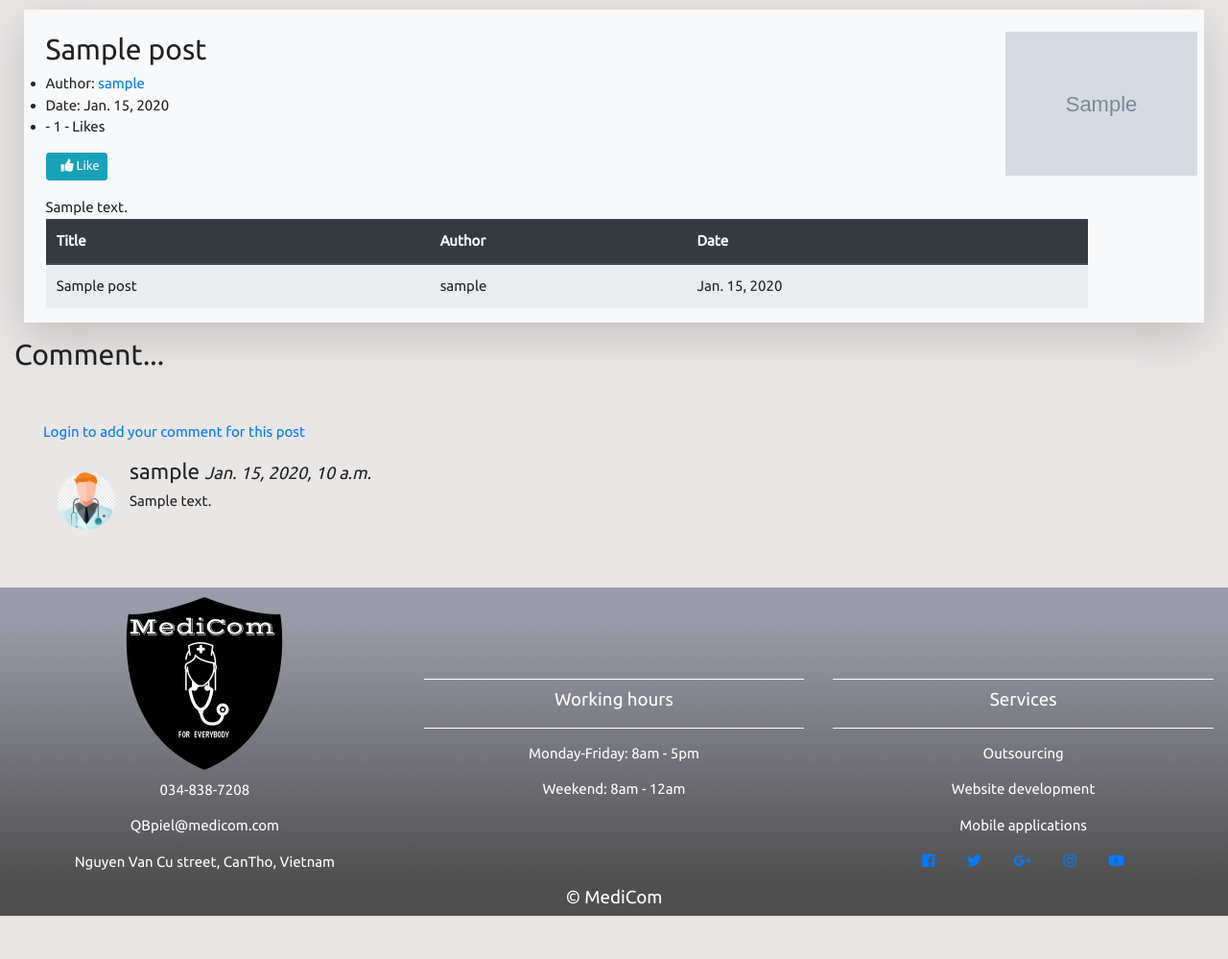
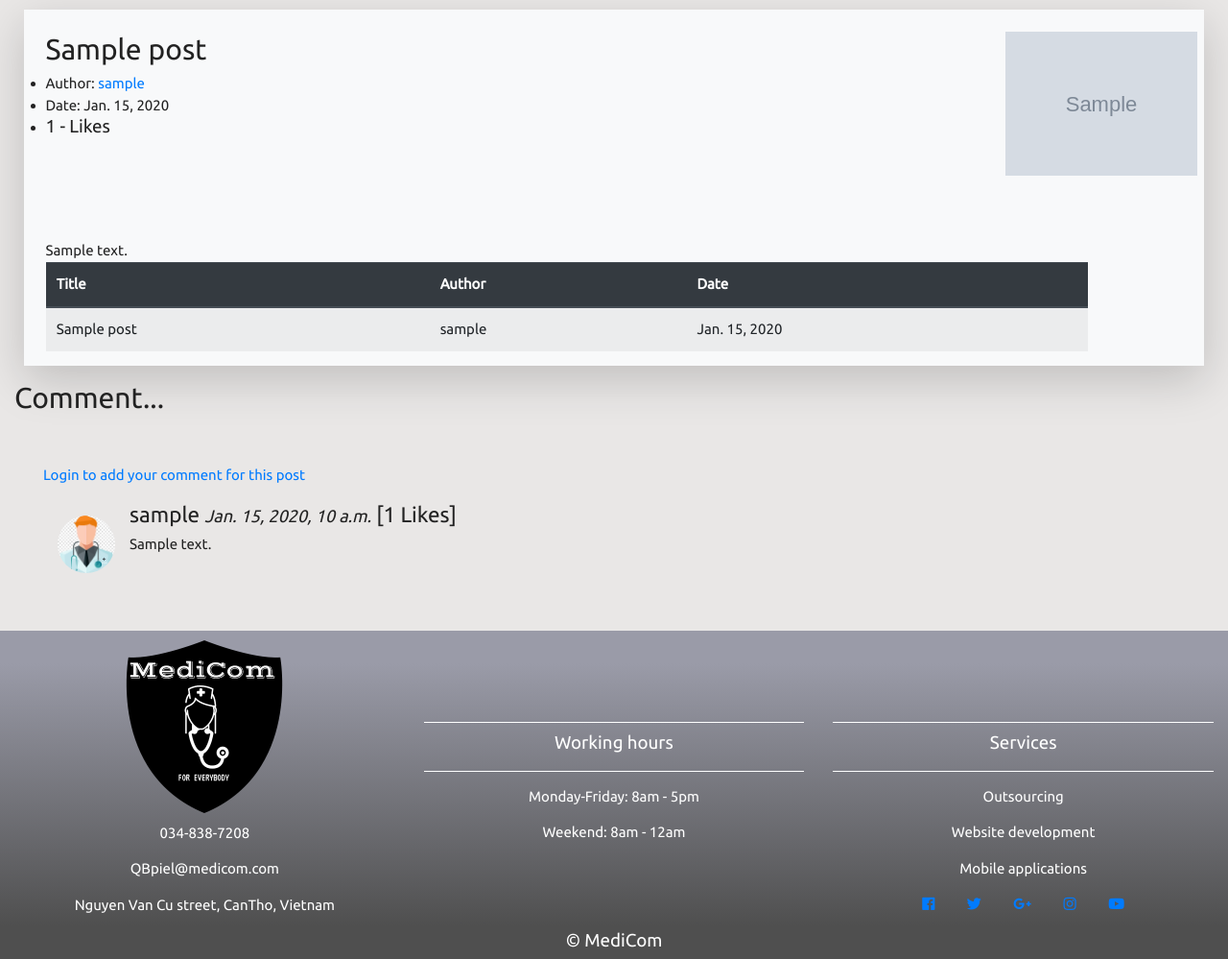
Before and after one commit to huynguyen-py/medicom-live, a Django app: page /posts/1/ in a window 1280 px wide. Shown: the part 65-1064 px from the top of the page at 96% size. Before the commit the page ends 1019 px from the top, so only its background shows below. Run offline with Django 3.2, Linux system fonts and the light colour scheme; tables that the repository leaves empty hold one stand-in row (values such as "Sample post"); grey boxes marked "Sample" are stand-in pictures; some libraries are stand-ins or nearby versions.

Commit message:
update like button

```diff
--- a/home/templates/MediCom/home_index.html
+++ b/home/templates/MediCom/home_index.html
@@ -201,7 +201,9 @@
 </section>
 
 <hr class="my-4">
-
+<section id="contact">
+    aaa
+</section>
 {% endblock %}
 
 {% block jsblock %}
--- a/home/templates/MediCom/navbar.html
+++ b/home/templates/MediCom/navbar.html
@@ -23,7 +23,7 @@
                     <a class="nav-link" href="{% url 'post' %}">Blog and Posts</a>
                 </li>
                 <li class="nav-item">
-                    <a class="nav-link" href="">Contact</a>
+                    <a class="nav-link" href="#contact">Contact</a>
                 </li>
                 <li class="nav-item">
                     <form class="form-inline" action="">
--- a/home/templates/MediCom/post_content_detail.html
+++ b/home/templates/MediCom/post_content_detail.html
@@ -21,10 +21,11 @@
                 <ul>
                     <li>Author: <a href=""> {{ post.author }}</a></li>
                     <li>Date: {{ post.date }}</li>
-                    <li>- {{ total_likes }} - Likes</li>
+                    <li><h5>{{ total_likes }} - Likes </h5></li>
                 </ul>
                 <form action="{% url 'like_post' post.pk %}" method="POST">
                             {% csrf_token %}
+                            {% if user.is_authenticated %}
                                 {% if liked %}
                                 <button class="btn btn-danger btn-sm" type="submit" name="post_id" value="{{ post.id }}">
                                     <i class="fas fa-thumbs-down pl-2"></i> Unlike
@@ -34,11 +35,12 @@
                                     <i class="fas fa-thumbs-up pl-2"></i> Like
                                 </button>
                                 {% endif %}
-                            {% if user.is_authenticated and user.id == post.author.id %}
+                                {% if user.id == post.author.id %}
                                 <a href="{% url 'update_post' post.id %}"> <span
                                         class="btn btn-primary btn-sm">Edit</span></a>
                                 <a href="{% url 'delete_post' post.id %}"> <span
                                         class="btn btn-primary btn-sm">Delete</span></a>
+                                {% endif %}
                             {% endif %}
                 </form>
             </div>
@@ -47,6 +49,7 @@
             </div>
 
         </div>
+        <br/> <br/>
         {{post.body|safe}}
 
     <!-- same category post-->
@@ -97,7 +100,7 @@
               <img src="{% static 'MediCom/images/doctor-member.jpg' %}" alt="John Doe" class="mr-3 mt-3 rounded-circle"
                    style="width:60px;">
               <div class="media-body">
-                  <h4>{{ comment.author }} <small><i>{{ comment.date }}</i></small></h4>
+                  <h4>{{ comment.author }} <small><i>{{ comment.date }}</i></small> [{{ comment.total_likes }} Likes]</h4>
                   <p>{{ comment.content }}</p>
                   <div>
                       {% if user.is_authenticated %}
--- a/post/views.py
+++ b/post/views.py
@@ -45,22 +45,15 @@ class post_detail(View):
         stuff = get_object_or_404(models.Post, id=self.kwargs['Post_Id'])
         total_likes = stuff.total_likes()
 
+         # check like or unlike post
         liked = False
         if stuff.users_like.filter(id=self.request.user.id).exists():
             liked = True
 
-        # stuff_comment = get_object_or_404(models.Comment, id=request.POST.get('comment_id'))
-        # liked_comment = False
-        #
-        # if stuff_comment.users_comment.filter(id=self.request.user.id).exists():
 
-        liked_comment = []
-        for item in lst_comment:
-            if item.users_comment.filter(id=self.request.user.id).exists():
-                liked_comment.append(False)
 
         context = {'form_comment': form, 'lst_post_same': lst_post_same, 'post': post, 'comments': comments,
-                   'total_likes': total_likes, 'liked': liked, 'liked_comment': liked_comment}
+                   'total_likes': total_likes, 'liked': liked}
         return render(request, 'MediCom/post_content_detail.html', context)
 
     @staticmethod
```
Lines whose indentation alone changed are shown as unchanged.
